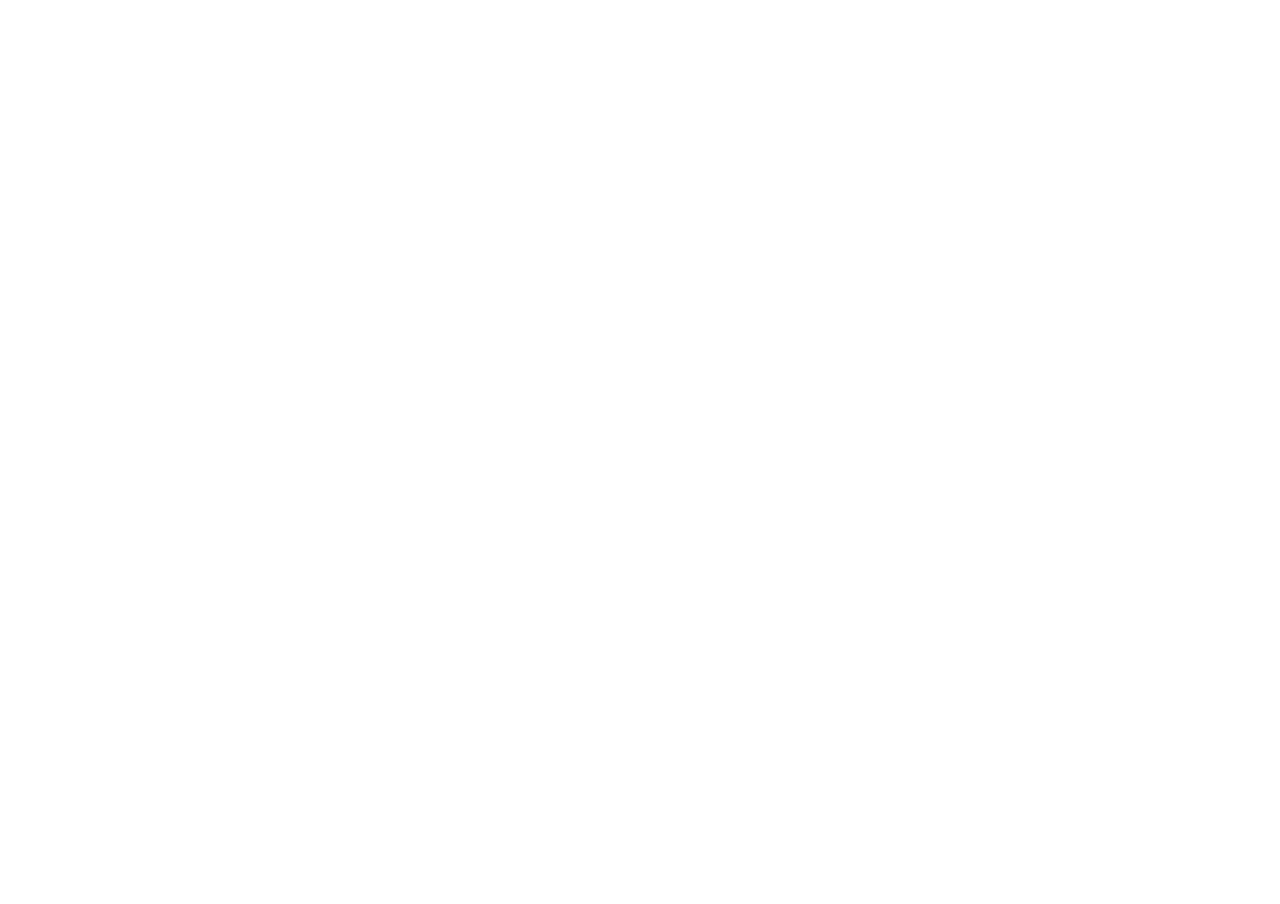
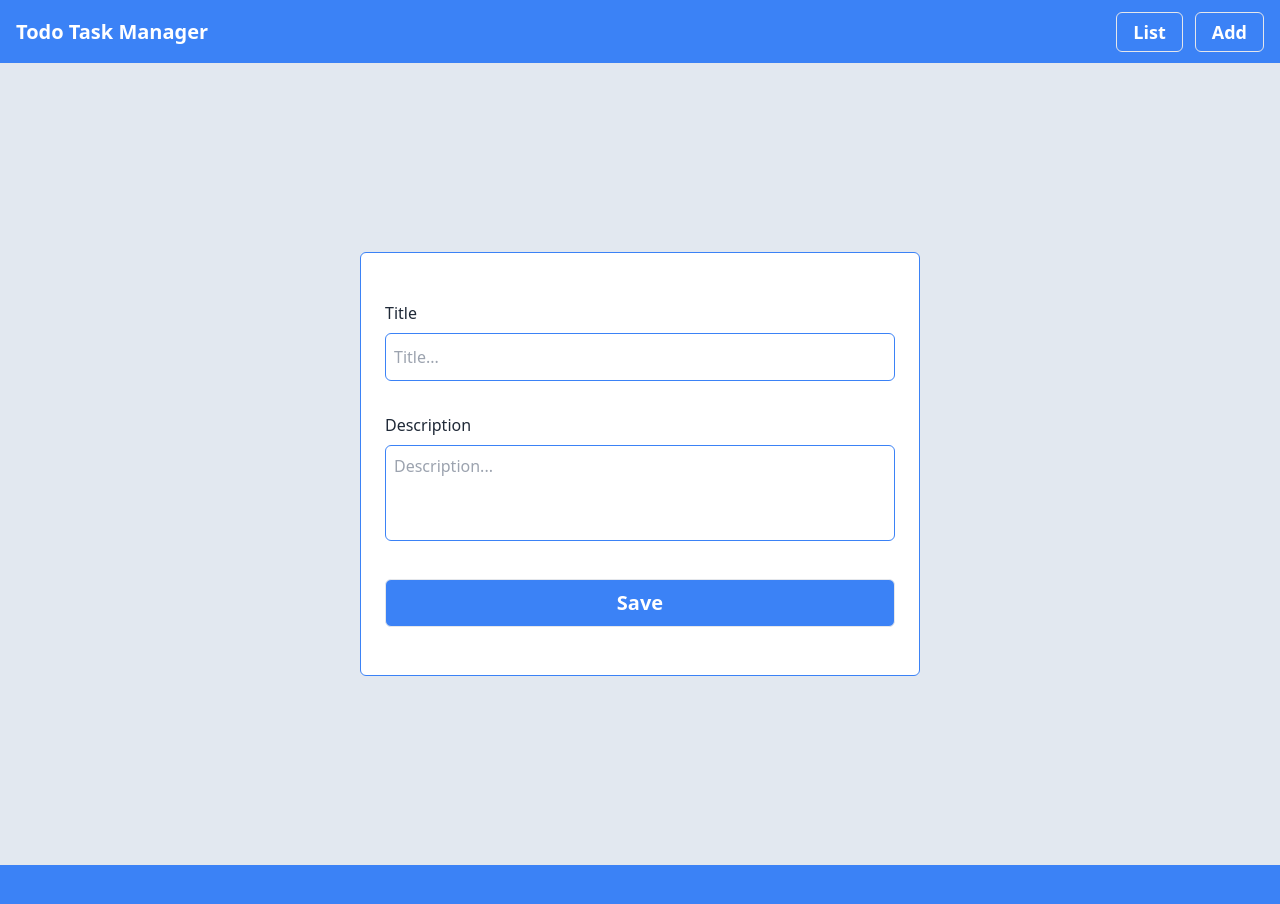
Before and after one commit to parvaneh-esmaili/Todo-Task-Manager, an Angular app: page /edit/1 in a window 1280 px wide. Before the commit this address led to /. Shown: the top 904 px of the page. Before the commit the page ends 800 px from the top, so only its background shows below. Built offline with nearby package versions, Linux system fonts and the light colour scheme; no server answers.

Commit message:
INIT: add edit component

```diff
--- a/angular.json
+++ b/angular.json
@@ -92,5 +92,8 @@
         }
       }
     }
+  },
+  "cli": {
+    "analytics": "46884c70-0c8f-4ee9-80aa-a6bddd78ff65"
   }
 }
--- a/src/app/_models/todo.model.ts
+++ b/src/app/_models/todo.model.ts
@@ -1,22 +1,24 @@
-export interface TodoForListModel {
-  id: number;
-  title: string;
-  description: string;
-  documentId: string;
+export class TodoForListModel {
+  constructor(
+    public id: number = 0,
+    public title: string = '',
+    public description: string = '',
+    public documentId: string = ''
+  ) {}
 }
 
 export class TodoForSaveModel {
-  id: number;
   title: string;
   description?: string;
   date: string;
-  documentId: string;
 
-  constructor(id: number = 0, title: string = '', description: string = '', date: string = new Date().toISOString(), documentId: string = '') {
-    this.id = id;
+  constructor(
+    title: string = '',
+    description: string = '',
+    date: string = new Date().toISOString()
+  ) {
     this.title = title;
     this.description = description;
     this.date = date;
-    this.documentId = documentId;
   }
 }
--- a/src/app/_services/todo.service.ts
+++ b/src/app/_services/todo.service.ts
@@ -17,16 +17,24 @@
     );
   }
 
-
   addNote(newTodo: TodoForSaveModel): Observable<TodoForListModel> {
-  return this.http.post<{ data: TodoForListModel }>(this.apiUrl, { data: newTodo }).pipe(
+    console.log(newTodo)
+    return this.http.post<{ data: TodoForListModel }>(this.apiUrl, { data: newTodo }).pipe(
     map(response => response.data)
-  );
-}
-
-
+    );
+  }
 
   deleteNote(documentId: string): Observable<any> {
     return this.http.delete(`${this.apiUrl}/${documentId}`);
   }
+
+  getNoteByDocumentId(documentId: string):Observable<{data: TodoForListModel}> {
+    return this.http.get<{data: TodoForListModel}>(`${this.apiUrl}/${documentId}`);
+  }
+
+  editNote(newTodo: TodoForListModel):Observable<any> {
+    return this.http.put<{data: TodoForListModel}>(this.apiUrl, { data: newTodo }).pipe(
+    map(response => response.data)
+    );
+  }
 }
--- /dev/null
+++ b/src/app/modules/todo/pages/edit/edit.component.html
@@ -0,0 +1,32 @@
+<div
+  class="container bg-slate-200 w-full h-screen flex items-center justify-center max-w-none"
+>
+  <div
+    class="h-auto w-[35rem] bg-white border border-blue-500 rounded-md px-6 py-12 flex flex-col gap-y-6"
+  >
+    <div>
+      <label class="text-gray-800">Title</label>
+      <input
+        type="text"
+        [(ngModel)]="todoForUpdate.title"
+        placeholder="Title..."
+        class="border border-blue-500 w-full h-12 my-2 rounded-md p-2 focus:ring-2 focus:outline-none"
+      />
+    </div>
+    <div>
+      <label for="description" class="text-gray-800">Description</label>
+      <textarea
+        id="description"
+        [(ngModel)]="todoForUpdate.description"
+        placeholder="Description..."
+        class="p-2 border border-blue-500 w-full h-24 my-2 rounded-md resize-none focus:ring-2 focus:outline-none"
+      ></textarea>
+    </div>
+    <button
+      (click)="saveNote()"
+      class="font-semibold text-xl border bg-blue-500 w-full h-12 rounded-md text-white hover:bg-blue-300 hover:text-blue-800 duration-300 active:scale-95"
+    >
+      Save
+    </button>
+  </div>
+</div>
--- /dev/null
+++ b/src/app/modules/todo/pages/edit/edit.component.ts
@@ -0,0 +1,41 @@
+import { Component, OnInit } from '@angular/core';
+import {
+  TodoForListModel,
+} from '../../../../_models/todo.model';
+import { TodoService } from '../../../../_services/todo.service';
+import { FormsModule } from '@angular/forms';
+import { ActivatedRoute } from '@angular/router';
+
+@Component({
+  selector: 'app-edit',
+  imports: [FormsModule],
+  templateUrl: './edit.component.html',
+  styleUrl: './edit.component.css',
+})
+export class EditComponent implements OnInit {
+  todoForUpdate: TodoForListModel = new TodoForListModel();
+
+  documentId: string = '';
+
+  constructor(
+    private todoService: TodoService,
+    private route: ActivatedRoute
+  ) {}
+
+  ngOnInit(): void {
+    this.documentId = this.route.snapshot.paramMap.get('documentId')!;
+    this.todoService.getNoteByDocumentId(this.documentId).subscribe((x) => {
+      console.log(x.data);
+      this.todoForUpdate = x.data;
+    });
+  }
+
+  editNote(todo: TodoForListModel): any {
+    this.todoService.getNoteByDocumentId;
+    this.todoService.editNote(todo).subscribe(() => {
+      console.log('done');
+    });
+  }
+
+  saveNote() {}
+}
--- a/src/app/modules/todo/pages/list/list.component.html
+++ b/src/app/modules/todo/pages/list/list.component.html
@@ -1,20 +1,36 @@
-
 <div class="container m-1 w-full min-h-screen bg-slate-200 p-4 max-w-none">
-  <div *ngFor="let notes of todos" class="h-36 w-full bg-white rounded-md border border-blue-600 mb-4">
+  <div
+    *ngFor="let todo of todos"
+    class="h-36 w-full bg-white rounded-md border border-blue-600 mb-4"
+  >
     <!-- Title and Date -->
     <div class="flex justify-between p-4">
-      <h1 class="font-bold text-blue-900 text-lg">{{ notes.title }}</h1>
-      <p class="border text-center p-2 bg-blue-200 h-10 w-28 text-base border-blue-600 rounded-md text-blue-950"> {{ today | date:'mediumTime' }}</p>
+      <h1 class="font-bold text-blue-900 text-lg">{{ todo.title }}</h1>
+      <p
+        class="border text-center p-2 bg-blue-200 h-10 w-28 text-base border-blue-600 rounded-md text-blue-950"
+      >
+        {{ today | date : "mediumTime" }}
+      </p>
     </div>
 
     <!-- Description and Buttons -->
     <div class="flex justify-between items-center px-4">
-      <p class="font-semibold text-gray-700 w-2/3 truncate">{{ notes.description }}</p>
+      <p class="font-semibold text-gray-700 w-2/3 truncate">
+        {{ todo.description }}
+      </p>
       <div class="flex gap-2">
-        <button class="border px-4 h-10 text-sm border-green-700 rounded-md text-green-700 hover:bg-green-700 hover:text-white duration-300 active:scale-95">
-          Edit </button>
-        <button (click)="deleteNote(notes.documentId)" class="border px-4 h-10 text-sm border-red-600 rounded-md text-red-600 hover:bg-red-600 hover:text-white duration-300 active:scale-95">
-          Delete </button>
+        <button
+          [routerLink]="'/edit/' + todo.documentId"
+          class="border px-4 h-10 text-sm border-green-700 rounded-md text-green-700 hover:bg-green-700 hover:text-white duration-300 active:scale-95"
+        >
+          Edit
+        </button>
+        <button
+          (click)="deleteNote(todo.documentId)"
+          class="border px-4 h-10 text-sm border-red-600 rounded-md text-red-600 hover:bg-red-600 hover:text-white duration-300 active:scale-95"
+        >
+          Delete
+        </button>
       </div>
     </div>
   </div>
--- a/src/app/modules/todo/pages/list/list.component.ts
+++ b/src/app/modules/todo/pages/list/list.component.ts
@@ -3,31 +3,31 @@
 import { TodoService } from '../../../../_services/todo.service';
 import { CommonModule, NgFor } from '@angular/common';
 import { FormsModule } from '@angular/forms';
-
+import { RouterLink } from '@angular/router';
 
 @Component({
   selector: 'app-list',
   standalone: true,
-  imports: [NgFor, FormsModule, CommonModule],
-  templateUrl:  './list.component.html',
-  styleUrls: ['./list.component.css']
+  imports: [NgFor, FormsModule, CommonModule, RouterLink],
+  templateUrl: './list.component.html',
+  styleUrls: ['./list.component.css'],
 })
 export class ListComponent implements OnInit {
-
   todos: TodoForListModel[] = [];
   today: Date = new Date();
 
   constructor(private todoService: TodoService) {}
 
   ngOnInit() {
-    this.todoService.getNotes().subscribe(data => {
-    this.todos = data;
+    this.todoService.getNotes().subscribe((data) => {
+      this.todos = data;
+      console.log(this.todos);
     });
   }
 
-  deleteNote( documentId: string) {
-    this.todoService.deleteNote( documentId).subscribe(() => {
-    this.todos = this.todos.filter(todo => todo.documentId !==  documentId);
-  });
+  deleteNote(documentId: string) {
+    this.todoService.deleteNote(documentId).subscribe(() => {
+      this.todos = this.todos.filter((todo) => todo.documentId !== documentId);
+    });
+  }
 }
-}
--- a/src/app/modules/todo/todo-routing.module.ts
+++ b/src/app/modules/todo/todo-routing.module.ts
@@ -3,12 +3,14 @@
 import { TodoComponent } from './todo.component';
 import { ListComponent } from './pages/list/list.component';
 import { AddComponent } from './pages/add/add.component';
+import { EditComponent } from './pages/edit/edit.component';
 
 const routes: Routes = [
   {path:'', component: TodoComponent, children:[
-    {path: '', component: ListComponent, pathMatch:'full'},
+    {path: '', redirectTo: 'list', pathMatch:'full'},
     {path: 'list', component: ListComponent},
-    {path: 'add', component: AddComponent}
+    {path: 'add', component: AddComponent},
+    {path: 'edit/:documentId', component: EditComponent}
     ]
   }
 ];
```
Also changed, not shown: src/app/modules/todo/pages/edit/edit.component.css (added), 1 other file (tests, documents, lock files or other folders).
